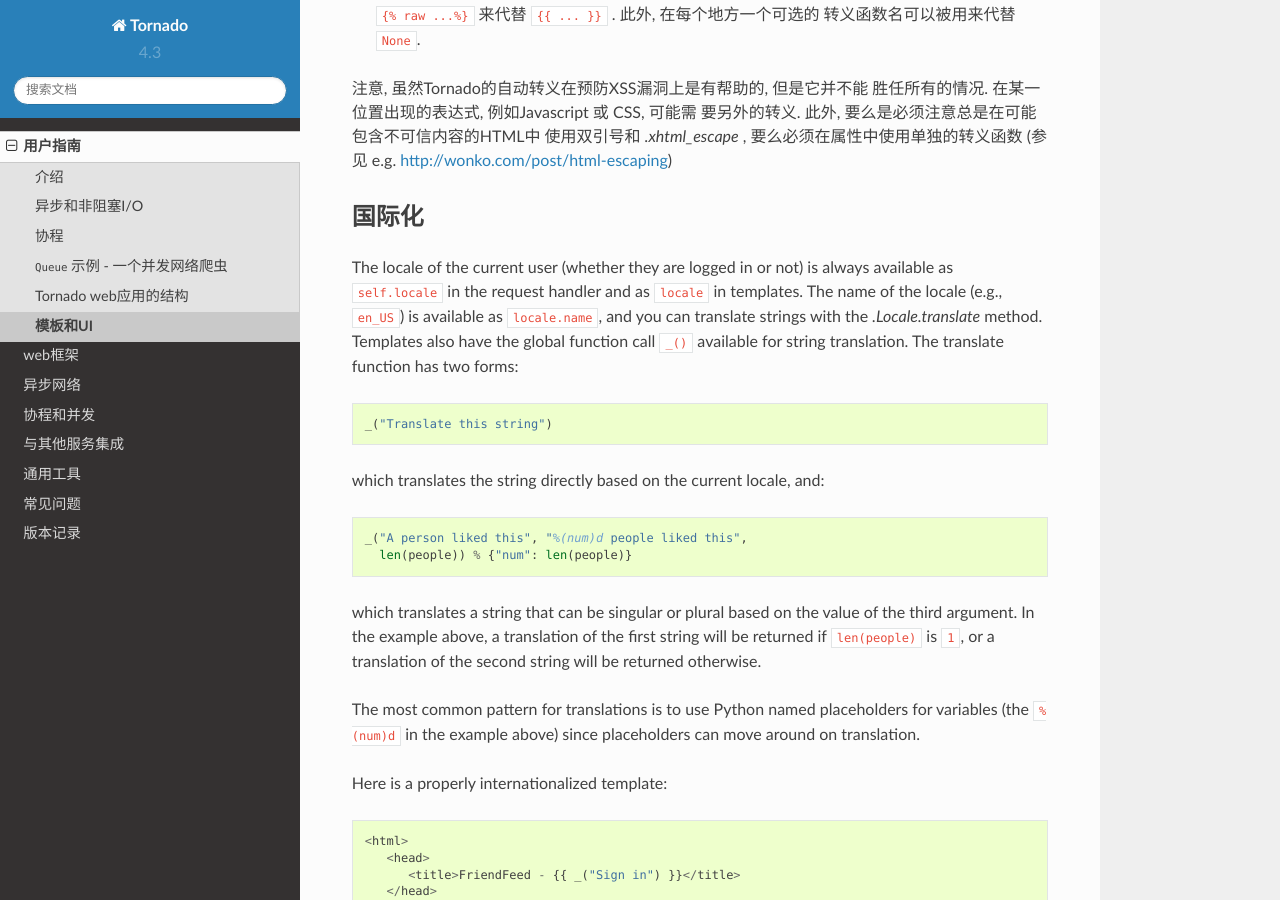
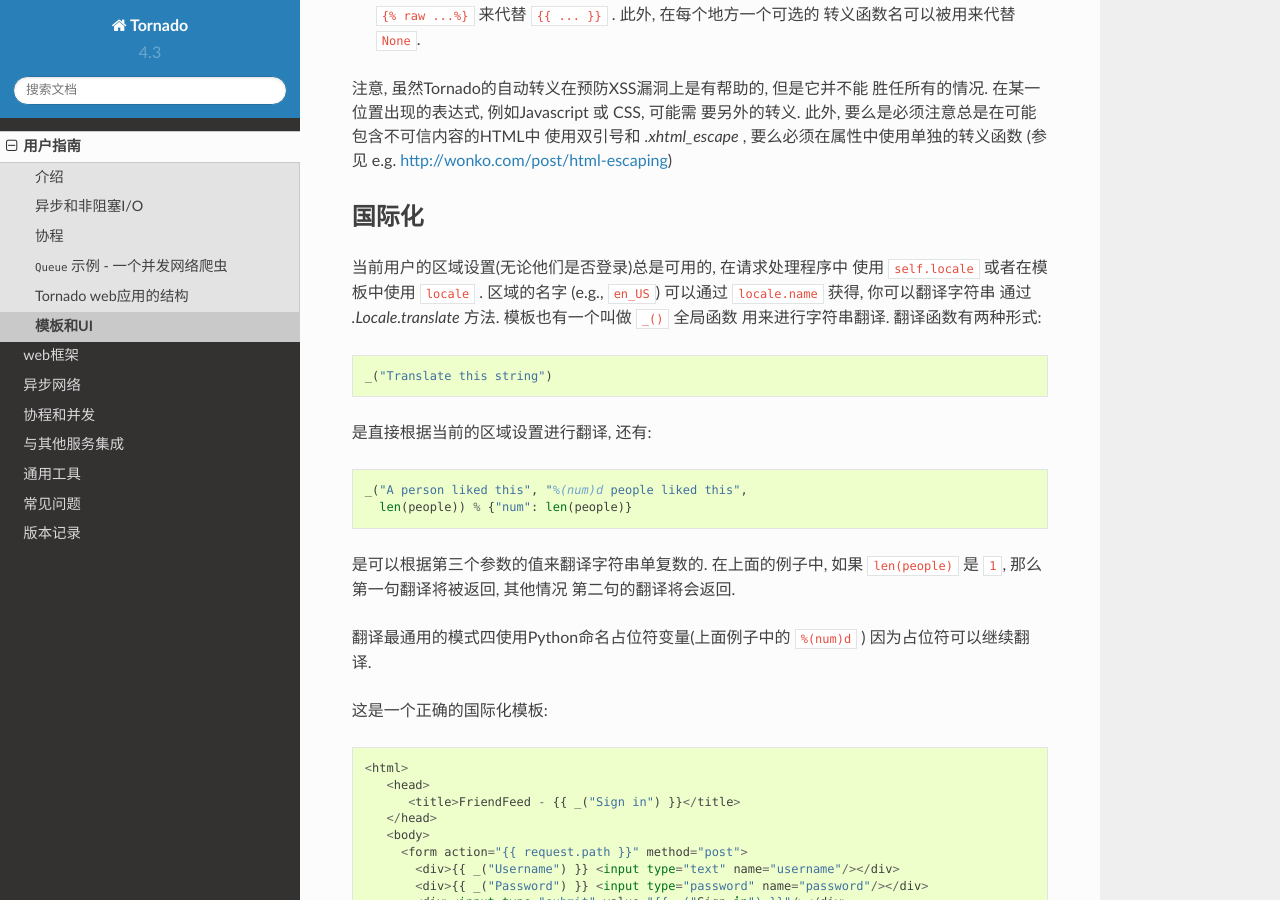
Before and after one commit to tao12345666333/tornado-zh, a Sphinx documentation site: the page built from docs/guide/templates.rst, in a window 1280 px wide and 900 px high, scrolled down 2191 px. Built offline with Sphinx 7.4.7 and the Read the Docs theme 2.0.0, drawn with Linux system fonts in a browser that asks for light colours; pages that are not in the unit, such as notebooks, are missing from menus.

Commit message:
internationalization

```diff
--- a/docs/guide/templates.rst
+++ b/docs/guide/templates.rst
@@ -126,31 +126,27 @@ Tornado模板支持 *控制语句(control statements)* 和 *表达式(expression
 国际化
 ~~~~~~~~~~~~~~~~~~~~
 
-The locale of the current user (whether they are logged in or not) is
-always available as ``self.locale`` in the request handler and as
-``locale`` in templates. The name of the locale (e.g., ``en_US``) is
-available as ``locale.name``, and you can translate strings with the
-`.Locale.translate` method. Templates also have the global function
-call ``_()`` available for string translation. The translate function
-has two forms::
+当前用户的区域设置(无论他们是否登录)总是可用的, 在请求处理程序中
+使用 ``self.locale`` 或者在模板中使用 ``locale`` . 区域的名字
+(e.g., ``en_US``) 可以通过 ``locale.name`` 获得, 你可以翻译字符串
+通过 `.Locale.translate` 方法. 模板也有一个叫做 ``_()`` 全局函数
+用来进行字符串翻译. 翻译函数有两种形式::
 
     _("Translate this string")
 
-which translates the string directly based on the current locale, and::
+是直接根据当前的区域设置进行翻译, 还有::
 
     _("A person liked this", "%(num)d people liked this",
       len(people)) % {"num": len(people)}
 
-which translates a string that can be singular or plural based on the
-value of the third argument. In the example above, a translation of the
-first string will be returned if ``len(people)`` is ``1``, or a
-translation of the second string will be returned otherwise.
+是可以根据第三个参数的值来翻译字符串单复数的. 在上面的例子中,
+如果 ``len(people)`` 是 ``1``, 那么第一句翻译将被返回, 其他情况
+第二句的翻译将会返回.
 
-The most common pattern for translations is to use Python named
-placeholders for variables (the ``%(num)d`` in the example above) since
-placeholders can move around on translation.
+翻译最通用的模式四使用Python命名占位符变量(上面例子中的
+``%(num)d`` ) 因为占位符可以继续翻译.
 
-Here is a properly internationalized template::
+这是一个正确的国际化模板::
 
     <html>
        <head>
```
